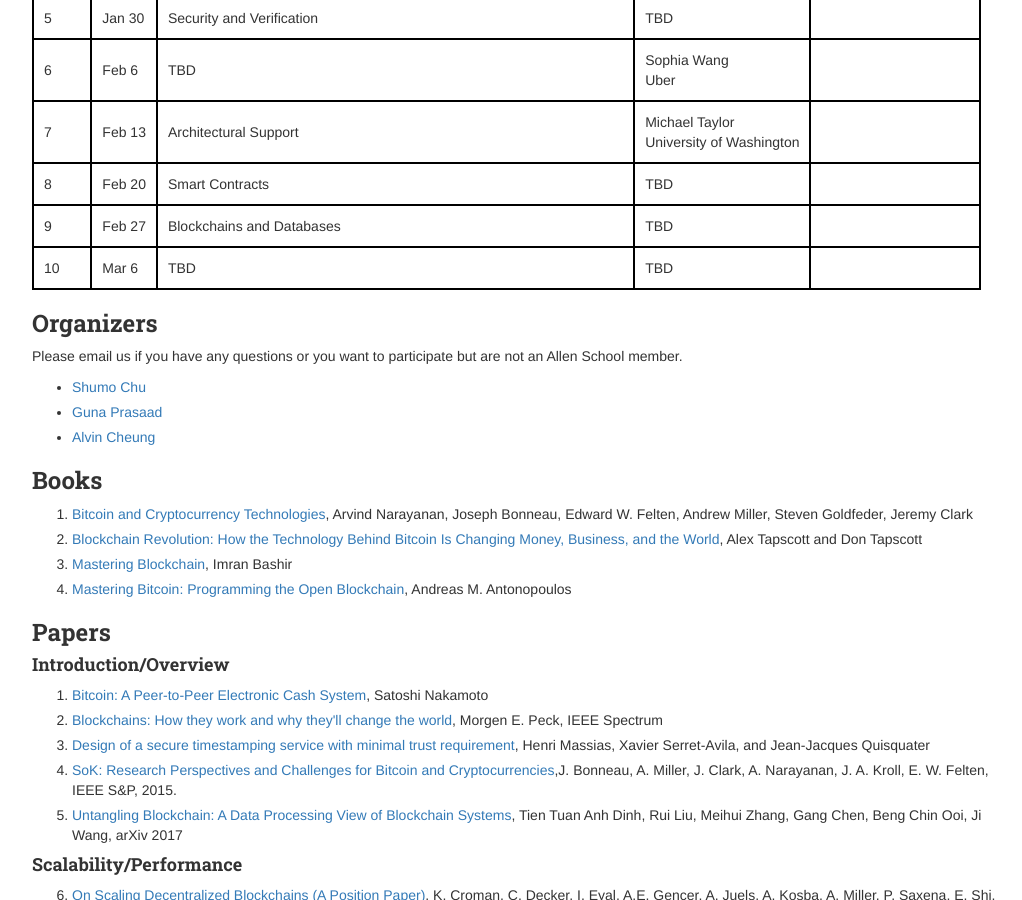
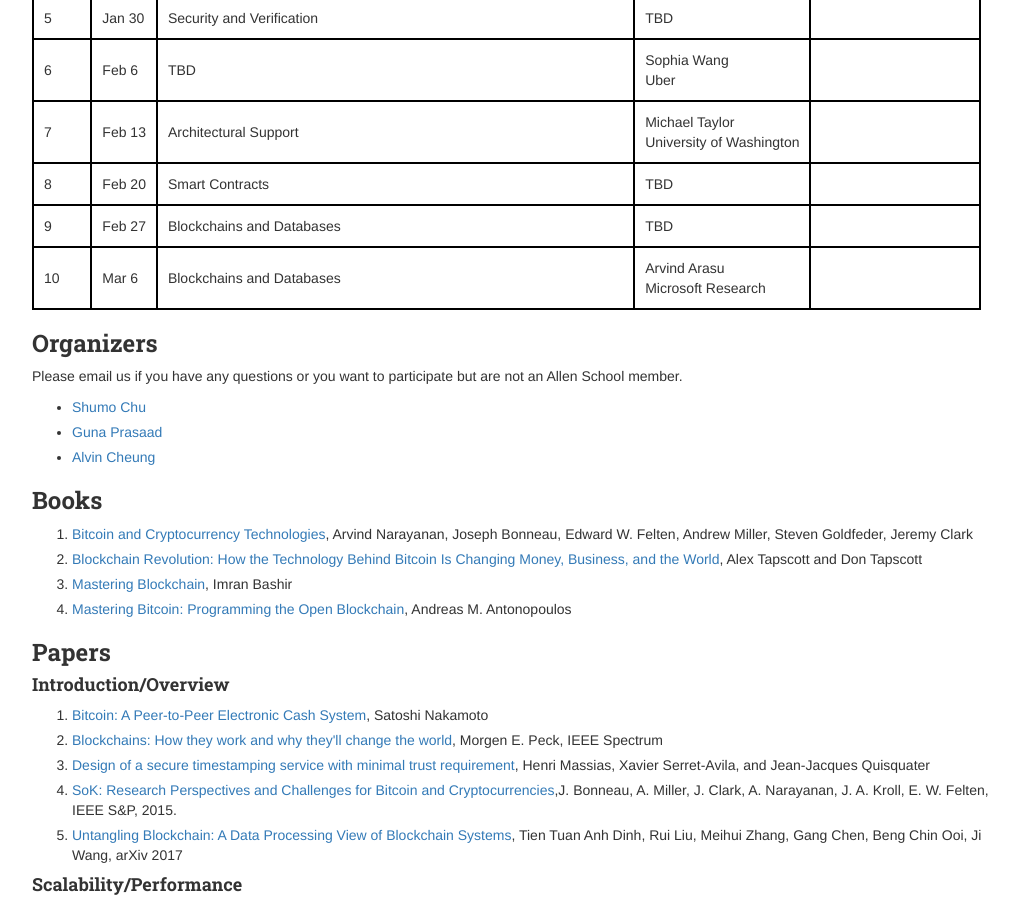
Before and after one commit to uwdb/website, a Jekyll site: the page built from seminars/cse590q/18wi/index.markdown, in a window 1280 px wide and 900 px high, scrolled down 768 px. Shown: the whole window, without its empty margins (123-1145 px from the left). Built offline with Jekyll 4.4.1, drawn with Linux system fonts in a browser that asks for light colours; nearby versions of some CDN libraries.

Commit message:
add arvind

```diff
--- a/seminars/cse590q/18wi/index.markdown
+++ b/seminars/cse590q/18wi/index.markdown
@@ -97,8 +97,8 @@
   <tr>
     <td>10</td>
     <td>Mar 6</td>
-    <td>TBD</td>
-    <td>TBD</td>
+    <td>Blockchains and Databases</td>
+    <td>Arvind Arasu <br> Microsoft Research </td>
     <td></td>
   </tr>
 </table>
```
